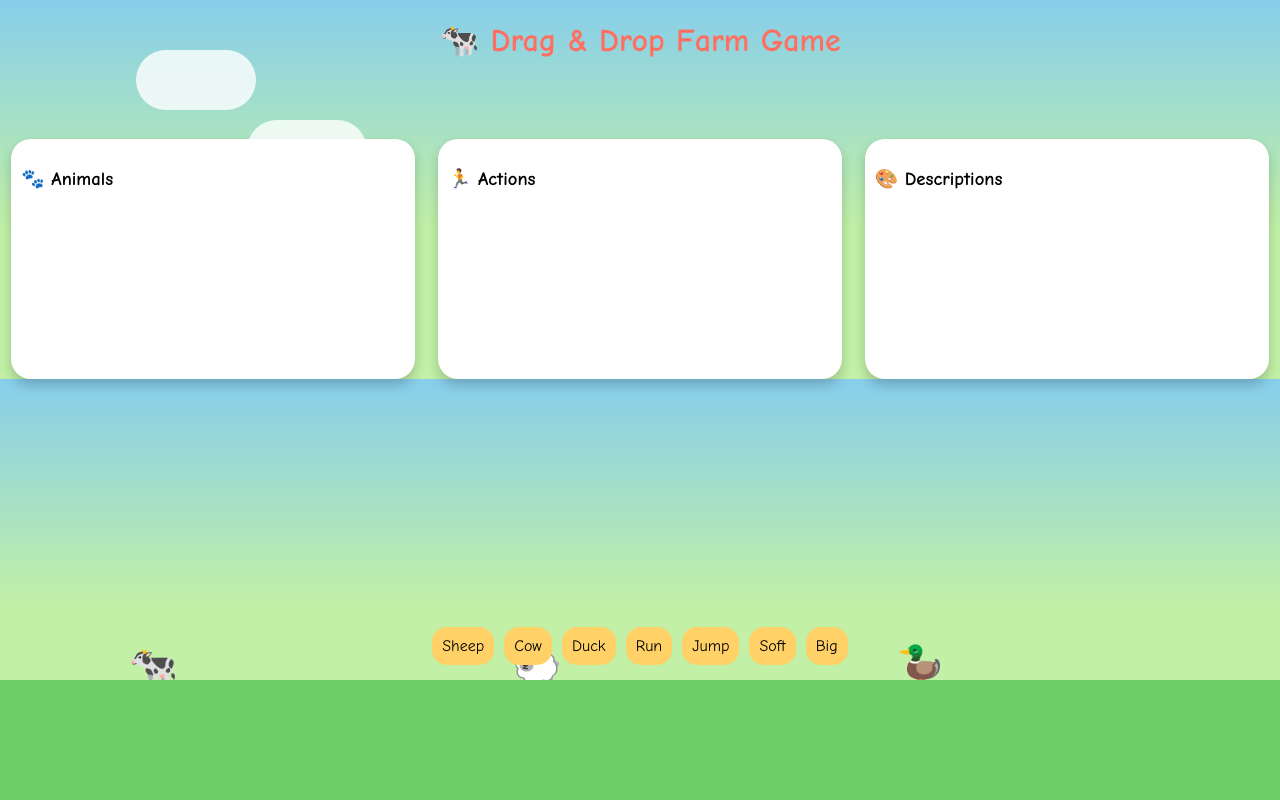
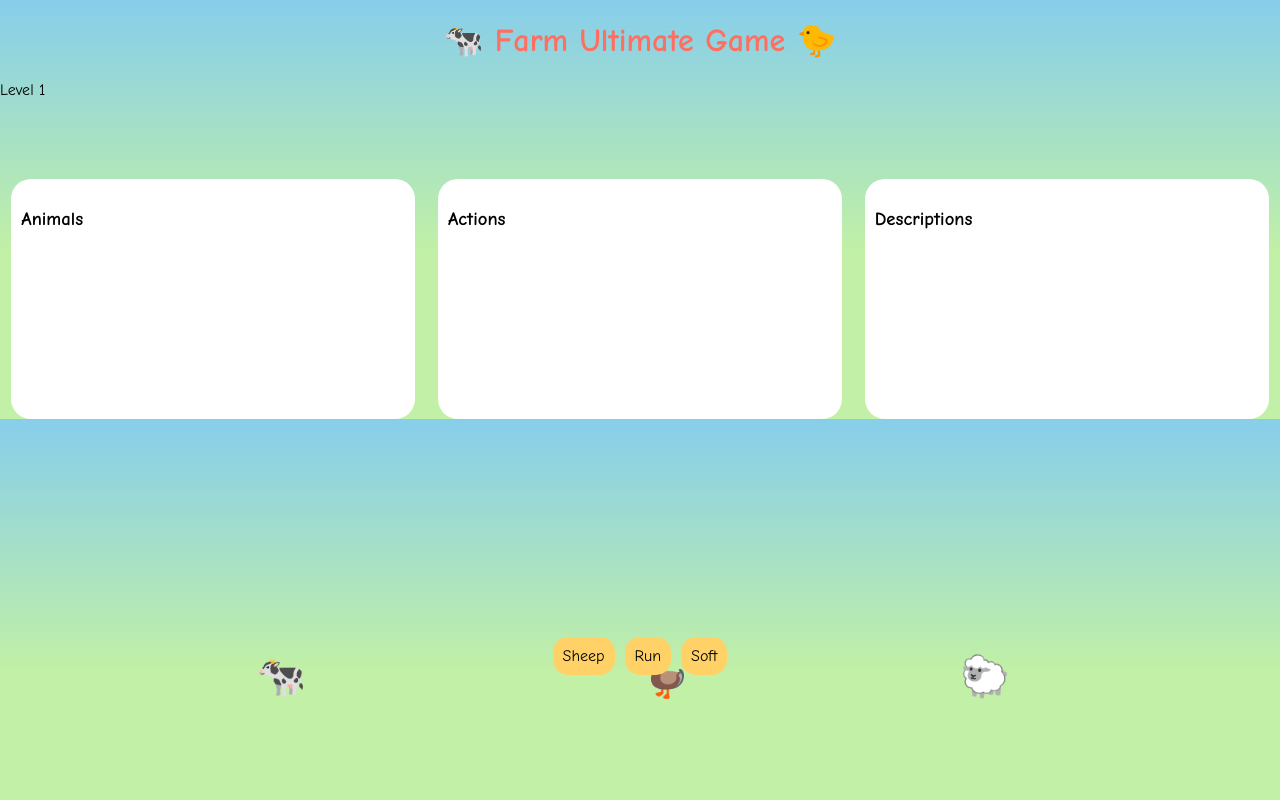
Before and after one commit to Shirlzy531/farmgames, a plain HTML site: page index.html in a window 1280 px wide. Drawn offline with Linux system fonts and the light colour scheme.

Commit message:
Update index.html

```diff
--- a/index.html
+++ b/index.html
@@ -2,7 +2,7 @@
 <html lang="en">
 <head>
 <meta charset="UTF-8">
-<title>🐄 Farm Drag Game</title>
+<title>🐄 Farm Ultimate Game</title>
 <style>
 body {
     margin:0;
@@ -11,47 +11,7 @@ body {
     background: linear-gradient(#87ceeb 0%, #c1f0a6 60%);
 }
 
-/* sky + clouds */
-.cloud {
-    position:absolute;
-    width:120px;
-    height:60px;
-    background:white;
-    border-radius:50px;
-    opacity:0.8;
-    animation: moveCloud 20s linear infinite;
-}
-
-@keyframes moveCloud {
-    from { left:-150px; }
-    to { left:100%; }
-}
-
-/* grass */
-.grass {
-    position:absolute;
-    bottom:0;
-    width:100%;
-    height:120px;
-    background:#6ecf68;
-}
-
-/* animals (emoji animated) */
-.animal {
-    position:absolute;
-    font-size:40px;
-    animation: bounce 2s infinite;
-}
-
-@keyframes bounce {
-    0%,100% { transform: translateY(0); }
-    50% { transform: translateY(-10px); }
-}
-
-h1 {
-    text-align:center;
-    color:#ff6f61;
-}
+h1 { text-align:center; color:#ff6f61; }
 
 .container {
     display:flex;
@@ -65,7 +25,6 @@ h1 {
     background:white;
     border-radius:20px;
     padding:10px;
-    box-shadow:0 6px 12px rgba(0,0,0,0.2);
 }
 
 .word {
@@ -77,55 +36,82 @@ h1 {
     cursor:grab;
 }
 
-#wordBank {
+#wordBank { position:absolute; bottom:120px; width:100%; text-align:center; }
+
+.animal {
     position:absolute;
-    bottom:130px;
-    width:100%;
-    text-align:center;
+    font-size:40px;
+    cursor:pointer;
+}
+
+.trophy {
+    position:fixed;
+    top:40%;
+    left:40%;
+    font-size:80px;
+    animation: pop 1s;
+}
+
+@keyframes pop {
+    0%{transform:scale(0);}
+    100%{transform:scale(1);}
 }
 </style>
 </head>
 <body>
 
-<!-- clouds -->
-<div class="cloud" style="top:50px; animation-duration:25s"></div>
-<div class="cloud" style="top:120px; animation-duration:18s"></div>
+<h1>🐄 Farm Ultimate Game 🐤</h1>
+<div id="level">Level 1</div>
 
-<!-- animals -->
-<div class="animal" style="bottom:100px; left:10%">🐄</div>
-<div class="animal" style="bottom:100px; left:40%">🐑</div>
-<div class="animal" style="bottom:100px; left:70%">🦆</div>
-
-<h1>🐄 Drag & Drop Farm Game</h1>
+<!-- animals clickable -->
+<div class="animal" style="bottom:100px; left:20%" onclick="playSound('cow')">🐄</div>
+<div class="animal" style="bottom:100px; left:50%" onclick="playSound('duck')">🦆</div>
+<div class="animal" style="bottom:100px; left:75%" onclick="playSound('sheep')">🐑</div>
 
 <div class="container">
     <div class="box" ondragover="allowDrop(event)" ondrop="drop(event,'animals')">
-        <h3>🐾 Animals</h3>
-        <div id="animals"></div>
+        <h3>Animals</h3><div id="animals"></div>
     </div>
     <div class="box" ondragover="allowDrop(event)" ondrop="drop(event,'actions')">
-        <h3>🏃 Actions</h3>
-        <div id="actions"></div>
+        <h3>Actions</h3><div id="actions"></div>
     </div>
     <div class="box" ondragover="allowDrop(event)" ondrop="drop(event,'adjectives')">
-        <h3>🎨 Descriptions</h3>
-        <div id="adjectives"></div>
+        <h3>Descriptions</h3><div id="adjectives"></div>
     </div>
 </div>
 
 <div id="wordBank"></div>
-<div class="grass"></div>
 
 <script>
-let words = [
- {text:"Sheep", type:"animals"},
- {text:"Cow", type:"animals"},
- {text:"Duck", type:"animals"},
- {text:"Run", type:"actions"},
- {text:"Jump", type:"actions"},
- {text:"Soft", type:"adjectives"},
- {text:"Big", type:"adjectives"}
-];
+let level=1;
+let correctCount=0;
+let currentWord=null;
+
+const levels={
+1:[{text:"Sheep",type:"animals"},{text:"Run",type:"actions"},{text:"Soft",type:"adjectives"}],
+2:[{text:"Duck",type:"animals"},{text:"Jump",type:"actions"},{text:"Funny",type:"adjectives"}],
+3:[{text:"Cow",type:"animals"},{text:"Chomp",type:"actions"},{text:"Huge",type:"adjectives"}]
+};
+
+function loadLevel(){
+ document.getElementById('wordBank').innerHTML='';
+ document.getElementById('animals').innerHTML='';
+ document.getElementById('actions').innerHTML='';
+ document.getElementById('adjectives').innerHTML='';
+ correctCount=0;
+ document.getElementById('level').innerText='Level '+level;
+
+ levels[level].forEach((w,i)=>{
+  let div=document.createElement('div');
+  div.className='word';
+  div.innerText=w.text;
+  div.id='w'+i;
+  div.draggable=true;
+  div.onclick=()=>speak(w.text);
+  div.ondragstart=(e)=>{currentWord=w;e.dataTransfer.setData('id',div.id)};
+  document.getElementById('wordBank').appendChild(div);
+ });
+}
 
 function speak(word){
  let u=new SpeechSynthesisUtterance(word);
@@ -133,46 +119,49 @@ function speak(word){
  speechSynthesis.speak(u);
 }
 
-const bank=document.getElementById('wordBank');
-
-words.forEach((w,i)=>{
- let div=document.createElement('div');
- div.className='word';
- div.innerText=w.text;
- div.draggable=true;
- div.id='word'+i;
- div.ondragstart=(e)=>drag(e,w);
- div.onclick=()=>speak(w.text);
- bank.appendChild(div);
-});
-
-let currentWord=null;
-
-function drag(ev,word){
- ev.dataTransfer.setData("text", ev.target.id);
- currentWord=word;
+function playSound(animal){
+ let sounds={
+  cow:'moo',
+  duck:'quack',
+  sheep:'baa'
+ };
+ let u=new SpeechSynthesisUtterance(sounds[animal]);
+ speechSynthesis.speak(u);
 }
 
-function allowDrop(ev){ ev.preventDefault(); }
+function allowDrop(e){e.preventDefault();}
 
-function drop(ev,category){
- ev.preventDefault();
- let id=ev.dataTransfer.getData("text");
+function drop(e,category){
+ e.preventDefault();
+ let id=e.dataTransfer.getData('id');
  let el=document.getElementById(id);
 
  if(currentWord.type===category){
-   ev.target.appendChild(el);
-   let star=document.createElement('div');
-   star.innerText='⭐';
-   star.style.position='fixed';
-   star.style.left=ev.clientX+'px';
-   star.style.top=ev.clientY+'px';
-   document.body.appendChild(star);
-   setTimeout(()=>star.remove(),800);
+  e.target.appendChild(el);
+  correctCount++;
+
+  if(correctCount===levels[level].length){
+    showTrophy();
+    if(level<3){level++; setTimeout(loadLevel,1000);}
+  }
+
  } else {
-   alert('❌ Try again');
+  // bounce back
+  el.style.position='relative';
+  el.style.left='-20px';
+  setTimeout(()=>{el.style.left='0px'},200);
  }
 }
+
+function showTrophy(){
+ let t=document.createElement('div');
+ t.className='trophy';
+ t.innerText='🏆';
+ document.body.appendChild(t);
+ setTimeout(()=>t.remove(),1000);
+}
+
+loadLevel();
 </script>
 
 </body>
```
